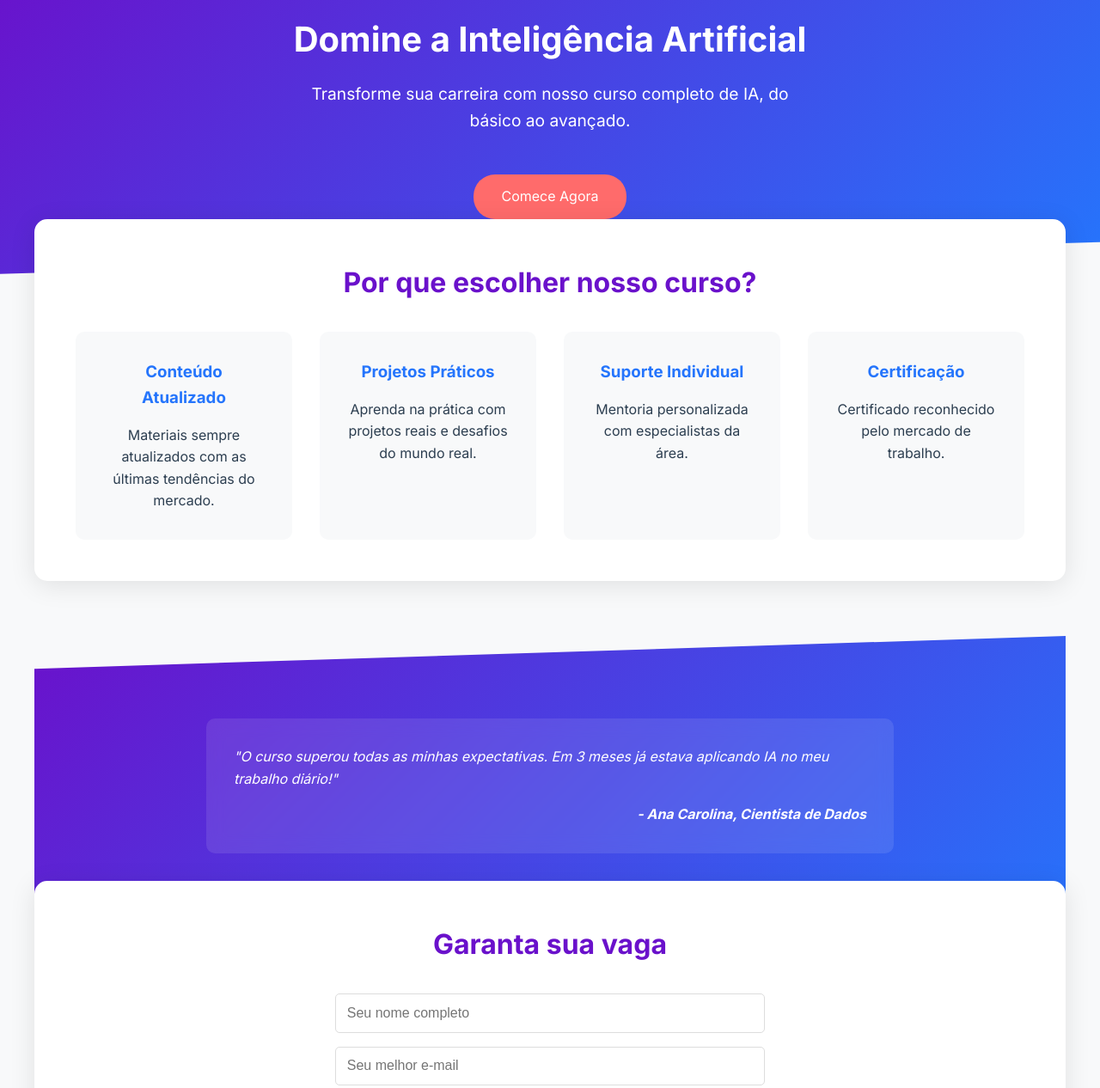
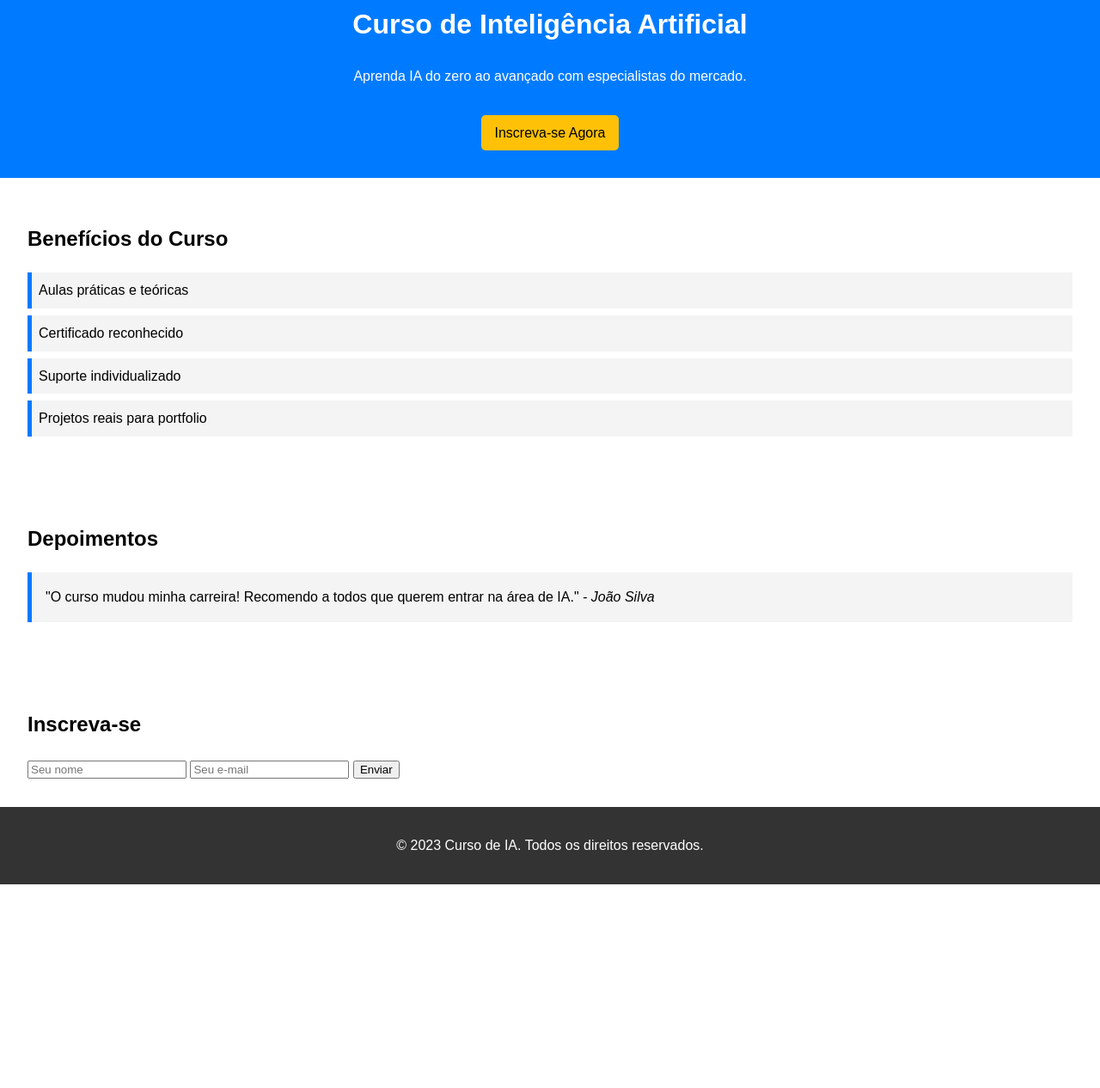
Before and after one commit to ivangualsp/bolt-generated-project, a website built with Vite: page index.html in a window 1280 px wide. Shown: the part 50-1316 px from the top of the page at 86% size. After the commit the page ends 1079 px from the top, so only its background shows below. Built offline with nearby package versions, Linux system fonts and the light colour scheme.

Commit message:
Initial commit from your app

```diff
--- a/index.html
+++ b/index.html
@@ -5,52 +5,38 @@
       <meta name="viewport" content="width=device-width, initial-scale=1.0">
       <title>Curso de IA</title>
       <link rel="stylesheet" href="style.css">
-      <link href="https://fonts.googleapis.com/css2?family=Inter:wght@400;500;700&display=swap" rel="stylesheet">
     </head>
     <body>
       <header>
-        <h1>Domine a Inteligência Artificial</h1>
-        <p>Transforme sua carreira com nosso curso completo de IA, do básico ao avançado.</p>
-        <a href="#inscricao" class="cta-button">Comece Agora</a>
+        <h1>Curso de Inteligência Artificial</h1>
+        <p>Aprenda IA do zero ao avançado com especialistas do mercado.</p>
+        <a href="#inscricao" class="cta-button">Inscreva-se Agora</a>
       </header>
 
       <section id="beneficios">
-        <h2>Por que escolher nosso curso?</h2>
-        <div class="beneficios-grid">
-          <div class="beneficio-card">
-            <h3>Conteúdo Atualizado</h3>
-            <p>Materiais sempre atualizados com as últimas tendências do mercado.</p>
-          </div>
-          <div class="beneficio-card">
-            <h3>Projetos Práticos</h3>
-            <p>Aprenda na prática com projetos reais e desafios do mundo real.</p>
-          </div>
-          <div class="beneficio-card">
-            <h3>Suporte Individual</h3>
-            <p>Mentoria personalizada com especialistas da área.</p>
-          </div>
-          <div class="beneficio-card">
-            <h3>Certificação</h3>
-            <p>Certificado reconhecido pelo mercado de trabalho.</p>
-          </div>
-        </div>
+        <h2>Benefícios do Curso</h2>
+        <ul>
+          <li>Aulas práticas e teóricas</li>
+          <li>Certificado reconhecido</li>
+          <li>Suporte individualizado</li>
+          <li>Projetos reais para portfolio</li>
+        </ul>
       </section>
 
       <section id="depoimentos">
-        <div class="depoimento-card">
-          <blockquote>
-            "O curso superou todas as minhas expectativas. Em 3 meses já estava aplicando IA no meu trabalho diário!"
-          </blockquote>
-          <cite>- Ana Carolina, Cientista de Dados</cite>
-        </div>
+        <h2>Depoimentos</h2>
+        <blockquote>
+          "O curso mudou minha carreira! Recomendo a todos que querem entrar na área de IA."
+          <cite>- João Silva</cite>
+        </blockquote>
       </section>
 
       <section id="inscricao">
-        <h2>Garanta sua vaga</h2>
+        <h2>Inscreva-se</h2>
         <form id="form-inscricao">
-          <input type="text" id="nome" name="nome" placeholder="Seu nome completo" required>
-          <input type="email" id="email" name="email" placeholder="Seu melhor e-mail" required>
-          <button type="submit">Quero me inscrever</button>
+          <input type="text" id="nome" name="nome" placeholder="Seu nome" required>
+          <input type="email" id="email" name="email" placeholder="Seu e-mail" required>
+          <button type="submit">Enviar</button>
         </form>
       </section>
 
--- a/style.css
+++ b/style.css
@@ -1,204 +1,53 @@
-:root {
-      --primary-color: #6a11cb;
-      --secondary-color: #2575fc;
-      --accent-color: #ff6b6b;
-      --text-color: #2c3e50;
-      --bg-light: #f8f9fa;
-      --transition-speed: 0.3s;
-    }
-
-    * {
+body {
+      font-family: Arial, sans-serif;
       margin: 0;
       padding: 0;
-      box-sizing: border-box;
-    }
-
-    body {
-      font-family: 'Inter', system-ui, -apple-system, sans-serif;
-      color: var(--text-color);
       line-height: 1.6;
-      background: var(--bg-light);
     }
 
     header {
-      background: linear-gradient(135deg, var(--primary-color), var(--secondary-color));
+      background: #007BFF;
       color: white;
-      padding: 4rem 2rem;
+      padding: 2rem;
       text-align: center;
-      clip-path: polygon(0 0, 100% 0, 100% 90%, 0 100%);
-      margin-bottom: 2rem;
-    }
-
-    header h1 {
-      font-size: 2.5rem;
-      margin-bottom: 1rem;
-      font-weight: 700;
-    }
-
-    header p {
-      font-size: 1.2rem;
-      max-width: 600px;
-      margin: 0 auto 2rem;
     }
 
     .cta-button {
-      background: var(--accent-color);
-      color: white;
-      padding: 0.8rem 2rem;
+      background: #FFC107;
+      color: black;
+      padding: 0.5rem 1rem;
       text-decoration: none;
-      border-radius: 25px;
+      border-radius: 5px;
       display: inline-block;
       margin-top: 1rem;
-      transition: transform var(--transition-speed) ease;
-    }
-
-    .cta-button:hover {
-      transform: translateY(-3px);
     }
 
     section {
-      padding: 4rem 2rem;
-      max-width: 1200px;
-      margin: 0 auto;
+      padding: 2rem;
     }
 
-    #beneficios {
-      background: white;
-      border-radius: 15px;
-      box-shadow: 0 5px 30px rgba(0,0,0,0.1);
-      padding: 3rem;
-      margin: -6rem auto 2rem;
-      position: relative;
-      z-index: 1;
+    #beneficios ul {
+      list-style-type: none;
+      padding: 0;
     }
 
-    #beneficios h2 {
-      text-align: center;
-      margin-bottom: 2rem;
-      font-size: 2rem;
-      color: var(--primary-color);
-    }
-
-    .beneficios-grid {
-      display: grid;
-      grid-template-columns: repeat(auto-fit, minmax(250px, 1fr));
-      gap: 2rem;
-    }
-
-    .beneficio-card {
-      background: var(--bg-light);
-      padding: 2rem;
-      border-radius: 10px;
-      text-align: center;
-      transition: transform var(--transition-speed) ease;
-    }
-
-    .beneficio-card:hover {
-      transform: translateY(-5px);
-    }
-
-    .beneficio-card h3 {
-      color: var(--secondary-color);
-      margin-bottom: 1rem;
-    }
-
-    #depoimentos {
-      background: linear-gradient(135deg, var(--primary-color), var(--secondary-color));
-      color: white;
-      clip-path: polygon(0 10%, 100% 0, 100% 100%, 0 100%);
-      padding: 6rem 2rem 8rem;
-      margin-top: 4rem;
-    }
-
-    .depoimento-card {
-      background: rgba(255, 255, 255, 0.1);
-      padding: 2rem;
-      border-radius: 10px;
-      max-width: 800px;
-      margin: 0 auto;
-      backdrop-filter: blur(10px);
+    #beneficios li {
+      background: #f4f4f4;
+      margin: 0.5rem 0;
+      padding: 0.5rem;
+      border-left: 5px solid #007BFF;
     }
 
     blockquote {
-      font-style: italic;
-      margin-bottom: 1rem;
-    }
-
-    cite {
-      display: block;
-      text-align: right;
-      font-weight: bold;
-    }
-
-    #inscricao {
-      background: white;
-      border-radius: 15px;
-      box-shadow: 0 5px 30px rgba(0,0,0,0.1);
-      padding: 3rem;
-      margin: -6rem auto 2rem;
-      position: relative;
-      z-index: 1;
-    }
-
-    #inscricao h2 {
-      text-align: center;
-      margin-bottom: 2rem;
-      font-size: 2rem;
-      color: var(--primary-color);
-    }
-
-    #form-inscricao {
-      max-width: 500px;
-      margin: 0 auto;
-      display: grid;
-      gap: 1rem;
-    }
-
-    #form-inscricao input {
-      padding: 0.8rem;
-      border: 1px solid #ddd;
-      border-radius: 5px;
-      font-size: 1rem;
-    }
-
-    #form-inscricao button {
-      background: var(--accent-color);
-      color: white;
-      padding: 0.8rem;
-      border: none;
-      border-radius: 5px;
-      font-size: 1rem;
-      cursor: pointer;
-      transition: background var(--transition-speed) ease;
-    }
-
-    #form-inscricao button:hover {
-      background: #ff4757;
+      background: #f4f4f4;
+      padding: 1rem;
+      border-left: 5px solid #007BFF;
+      margin: 1rem 0;
     }
 
     footer {
-      background: var(--text-color);
+      background: #333;
       color: white;
       text-align: center;
-      padding: 2rem;
-      margin-top: 4rem;
+      padding: 1rem;
     }
-
-    @media (max-width: 768px) {
-      header {
-        padding: 3rem 1rem;
-      }
-
-      section {
-        padding: 2rem 1rem;
-      }
-
-      #beneficios, #inscricao {
-        margin: -4rem auto 2rem;
-        padding: 2rem;
-      }
-
-      .beneficios-grid {
-        grid-template-columns: 1fr;
-      }
-    }
```
